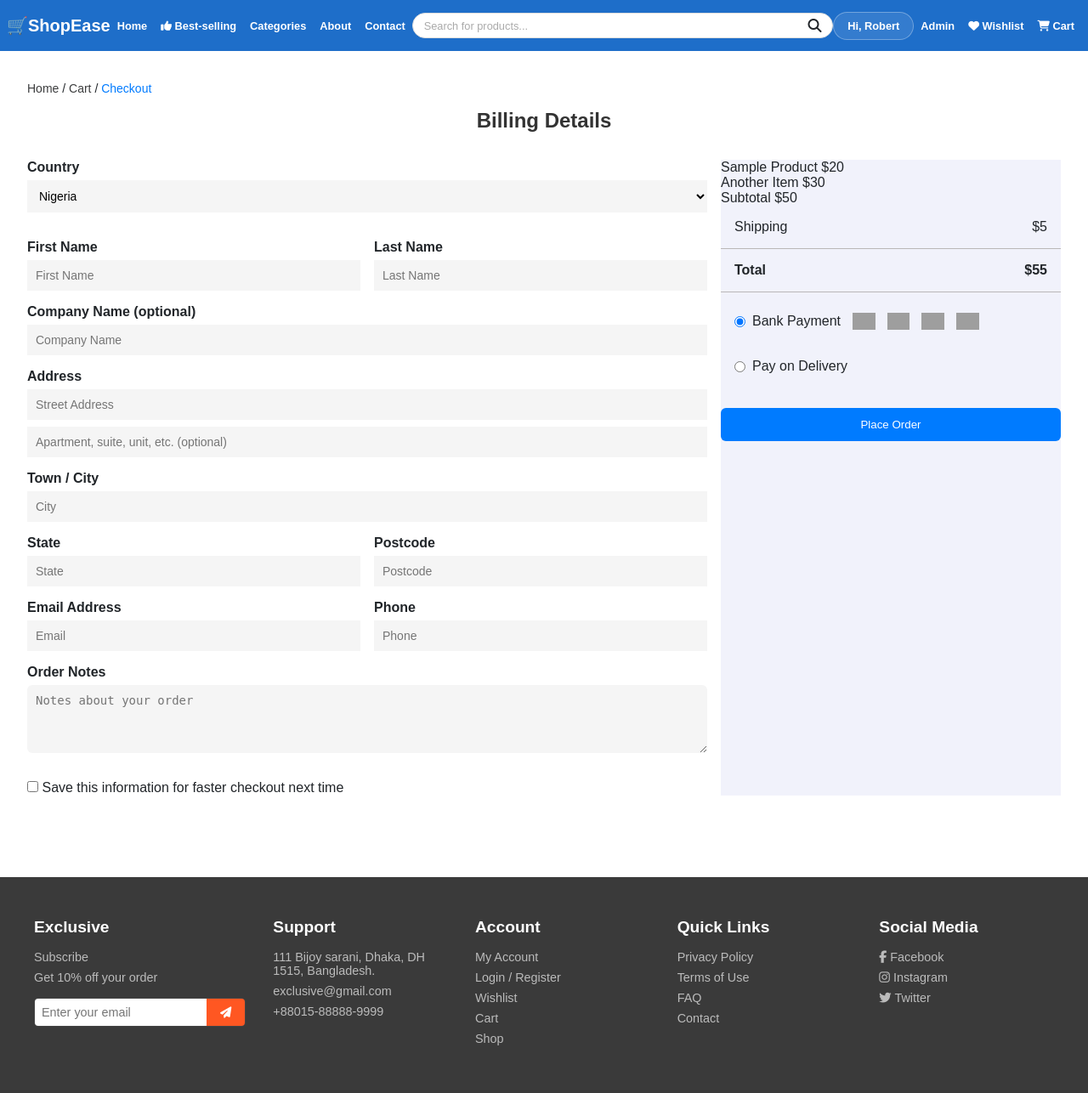
After one commit to Codeine23/GROUP1_E-COMMERCE_WEBSITE, a Flask app: page /checkout in a window 1280 px wide. The commit adds this page. Shown: the whole page at 85% size. Run offline with Flask 3, Linux system fonts and the light colour scheme; a user stored in the database is signed in; parts of the project's set-up code (start-up, migrations or seed data) failed here and were passed over; grey boxes are pictures that could not be loaded.

Commit message:
successfully passed the user info from session to the nav bar, and protected cart route from guest users

```diff
--- a/app.py
+++ b/app.py
@@ -26,7 +26,12 @@ def login_required(f):
         return f(*args, **kwargs)
     return decorated_function
 
-
+@app.context_processor
+def inject_user():
+    return dict(
+        username=session.get("username"),
+        is_admin=session.get("role") == "admin"
+    )
 # -------- DATABASE CONNECTION --------
 def get_db_connection():
     conn = sqlite3.connect(DB_NAME)
@@ -82,9 +87,15 @@ def best_selling():
 
 
 @app.route("/cart")
-# @login_required
+@login_required
 def cart():
     return render_template("pages/cart.html")
+
+
+@app.route("/checkout")
+@login_required
+def checkout():
+    return render_template("pages/checkout.html")
 
 @app.route("/contact-us")
 def contact():
--- a/static/css/cart.css
+++ b/static/css/cart.css
@@ -8,8 +8,12 @@
    font-size: 14px;
 }
 
-.breadcrumbs a {
+.breadcrumb-active {
    color: #007bff;
+   text-decoration: none;
+}
+.breadcrumb-grey {
+   color: #3c3d3e;
    text-decoration: none;
 }
 
--- /dev/null
+++ b/static/css/checkout.css
@@ -0,0 +1,99 @@
+.page-title {
+   margin: 1rem 0 2rem 0;
+   font-size: 24px;
+   font-weight: bold;
+   color: #333;
+}
+
+.checkout-container {
+   background-color: #fff;
+   padding: 6rem 2rem;
+}
+
+.checkout-grid {
+   display: grid;
+   grid-template-columns: 2fr 1fr;
+   gap: 1rem;
+}
+
+.checkout-form {
+   border-radius: 8px;
+}
+
+.checkout-form-row {
+   display: grid;
+   grid-template-columns: 1fr 1fr;
+   gap: 1rem;
+   margin-bottom: 1rem;
+}
+
+.checkout-form-group {
+   display: flex;
+   flex-direction: column;
+}
+
+.checkout-form-group.full-width {
+   grid-column: span 2;
+   margin-bottom: 1rem;
+}
+
+.checkout-form-group label {
+   margin-bottom: 6px;
+   font-weight: bold;
+   color: var(--color-text);
+}
+
+.checkout-form-group input,
+.checkout-form-group select,
+.checkout-form-group textarea {
+   background-color: #f5f5f5;
+   padding: 10px;
+   font-size: 14px;
+   border: none;
+}
+
+.checkout-form-group input:focus,
+.checkout-form-group select:focus,
+.checkout-form-group textarea:focus,
+.checkout-form-group input:focus-visible,
+.checkout-form-group select:focus-visible,
+.checkout-form-group textarea:focus-visible {
+   border: none;
+   border-bottom: 2px solid #333;
+}
+
+.checkout-form-group textarea {
+   resize: vertical;
+   min-height: 80px;
+}
+
+.form-check {
+   margin-top: 1rem;
+}
+.checkout-summary {
+    background-color: #f1f2fb;
+}
+.payment-options {
+   padding: 1rem;
+}
+
+.payment-options label {
+   display: flex;
+   align-items: center;
+   gap: 8px;
+   margin: 0.5rem 0;
+}
+
+.pay-logo {
+   height: 20px;
+   margin-left: 6px;
+}
+
+@media (max-width: 959px) {
+   .checkout-container {
+      padding: 4rem 1rem;
+   }
+   .checkout-grid {
+      grid-template-columns: 1fr;
+   }
+}
--- a/static/css/style.css
+++ b/static/css/style.css
@@ -5,6 +5,7 @@
 @import url('contactus.css');
 @import url('auth.css');
 @import url('cart.css');
+@import url('checkout.css');
 /* Theme variables */
 :root {
    --color-primary: #1e6ec9;
@@ -78,7 +79,7 @@ body {
    text-wrap: nowrap;
 }
 
-.nav-links a {
+.nav-links a, .user-logged {
    font-size: 0.8rem;
    color: var(--color-light);
    text-decoration: none;
@@ -89,7 +90,7 @@ body {
 }
 
 .nav-links a:hover,
-.nav-links a:active {
+.nav-links a:active, .user-logged {
    background: rgba(255, 255, 255, 0.1);
    padding: 0.5rem 1rem;
    backdrop-filter: blur(6px);
--- a/templates/layouts/base.html
+++ b/templates/layouts/base.html
@@ -44,7 +44,7 @@
             <li class="dropdown">
                <a href="#"> Categories </a>
             </li>
-            <li><a  href="{{ url_for('about') }}"> About</a></li>
+            <li><a href="{{ url_for('about') }}"> About</a></li>
             <li><a href="{{ url_for('contact') }}"> Contact</a></li>
          </ul>
 
@@ -63,28 +63,39 @@
             </div>
          </form>
 
-         <!-- Right Links -->
+         <!-- Right links -->
          <nav
             class="nav-links right"
             id="right-nav">
-            <li
-               ><a href="{{ url_for('register') }}"
-                  ><i class="fa-solid fa-user-plus"></i> Create Account</a
-               ></li
-            >
-            <li
-               ><a href="#"><i class="fa-solid fa-heart"></i> Wishlist</a></li
-            >
-            <li
-               ><a href="{{ url_for('cart') }}"
-                  ><i class="fa-solid fa-cart-shopping"></i> Cart</a
-               ></li
-            >
+            {% if username %}
+            <li class="user-logged">Hi, {{ username }}</li>
+            {% if is_admin %}
+            <li>
+               <a href="{{ url_for('admin') }}">Admin</a>
+            </li>
+            {% endif %} {% else %}
+            <li>
+               <a href="{{ url_for('register') }}">
+                  <i class="fa-solid fa-user-plus"></i> Create Account
+               </a>
+            </li>
+            {% endif %}
+
+            <li>
+               <a href="#"><i class="fa-solid fa-heart"></i> Wishlist</a>
+            </li>
+            <li>
+               <a href="{{ url_for('cart') }}">
+                  <i class="fa-solid fa-cart-shopping"></i> Cart
+               </a>
+            </li>
          </nav>
       </header>
 
       <!-- Main content -->
-      <main class="page-body-container"> {% block content %}{% endblock %} </main>
+      <main class="page-body-container">
+         {% block content %}{% endblock %}
+      </main>
 
       <!-- Footer -->
       <footer class="footer">
--- /dev/null
+++ b/templates/pages/checkout.html
@@ -0,0 +1,147 @@
+{% extends "layouts/base.html" %}
+
+{% block content %}
+<section class="checkout-container">
+
+  <!-- Breadcrumbs -->
+  <nav class="breadcrumbs">
+    <a class="breadcrumb-grey" href="{{ url_for('home') }}">Home</a> / <a class="breadcrumb-grey" href="{{url_for('cart')}}"> Cart </a> / <a class="breadcrumb-active" >Checkout</a>
+  </nav>
+
+  <!-- Page Title -->
+  <h2 class="page-title">Billing Details</h2>
+
+  <div class="checkout-grid">
+    <!-- Left Column: Shipping Form -->
+    <div class="checkout-form">
+      <form>
+        <!-- Country -->
+        <div class="checkout-form-row">
+          <div class="checkout-form-group full-width">
+            <label>Country</label>
+            <select>
+              <option>Nigeria</option>
+              <option>United States</option>
+              <option>United Kingdom</option>
+            </select>
+          </div>
+        </div>
+
+        <!-- First + Last Name -->
+        <div class="checkout-form-row">
+          <div class="checkout-form-group">
+            <label>First Name</label>
+            <input type="text" placeholder="First Name">
+          </div>
+          <div class="checkout-form-group">
+            <label>Last Name</label>
+            <input type="text" placeholder="Last Name">
+          </div>
+        </div>
+
+        <!-- Company -->
+        <div class="checkout-form-group full-width">
+          <label>Company Name (optional)</label>
+          <input type="text" placeholder="Company Name">
+        </div>
+
+        <!-- Address -->
+        <div class="checkout-form-group full-width">
+          <label>Address</label>
+          <input type="text" placeholder="Street Address">
+          <input type="text" placeholder="Apartment, suite, unit, etc. (optional)" style="margin-top:8px;">
+        </div>
+
+        <!-- City -->
+        <div class="checkout-form-group full-width">
+          <label>Town / City</label>
+          <input type="text" placeholder="City">
+        </div>
+
+        <!-- State + Postcode -->
+        <div class="checkout-form-row">
+          <div class="checkout-form-group">
+            <label>State</label>
+            <input type="text" placeholder="State">
+          </div>
+          <div class="checkout-form-group">
+            <label>Postcode</label>
+            <input type="text" placeholder="Postcode">
+          </div>
+        </div>
+
+        <!-- Email + Phone -->
+        <div class="checkout-form-row">
+          <div class="checkout-form-group">
+            <label>Email Address</label>
+            <input type="email" placeholder="Email">
+          </div>
+          <div class="checkout-form-group">
+            <label>Phone</label>
+            <input type="tel" placeholder="Phone">
+          </div>
+        </div>
+
+        <!-- Notes -->
+        <div class="checkout-form-group full-width">
+          <label>Order Notes</label>
+          <textarea placeholder="Notes about your order"></textarea>
+        </div>
+
+        <!-- Save Info -->
+        <div class="form-check">
+          <input type="checkbox" id="save-info">
+          <label for="save-info">Save this information for faster checkout next time</label>
+        </div>
+      </form>
+    </div>
+
+    <!-- Right Column: Order Summary & Payment -->
+    <div class="checkout-summary">
+
+      <!-- Example products -->
+      <div class="">
+        <span>Sample Product</span>
+        <span>$20</span>
+      </div>
+      <div class="">
+        <span>Another Item</span>
+        <span>$30</span>
+      </div>
+
+      <!-- Totals -->
+      <div class="">
+        <span>Subtotal</span>
+        <span>$50</span>
+      </div>
+      <div class="summary-row">
+        <span>Shipping</span>
+        <span>$5</span>
+      </div>
+      <div class="summary-row total">
+        <span>Total</span>
+        <span>$55</span>
+      </div>
+
+      <!-- Payment Options -->
+      <div class="payment-options">
+        <label>
+          <input type="radio" name="payment" checked>
+          Bank Payment
+          <img src="/static/img/visa.png" alt="Visa" class="pay-logo">
+          <img src="/static/img/mastercard.png" alt="Mastercard" class="pay-logo">
+          <img src="/static/img/paypal.png" alt="PayPal" class="pay-logo">
+          <img src="/static/img/verve.png" alt="Verve" class="pay-logo">
+        </label>
+        <br>
+        <label>
+          <input type="radio" name="payment">
+          Pay on Delivery
+        </label>
+      </div>
+
+      <button class="checkout-btn">Place Order</button>
+    </div>
+  </div>
+</section>
+{% endblock %}
```
Also changed, not shown: templates/pages/cart.html (+11 -2 lines), database.db (added).
